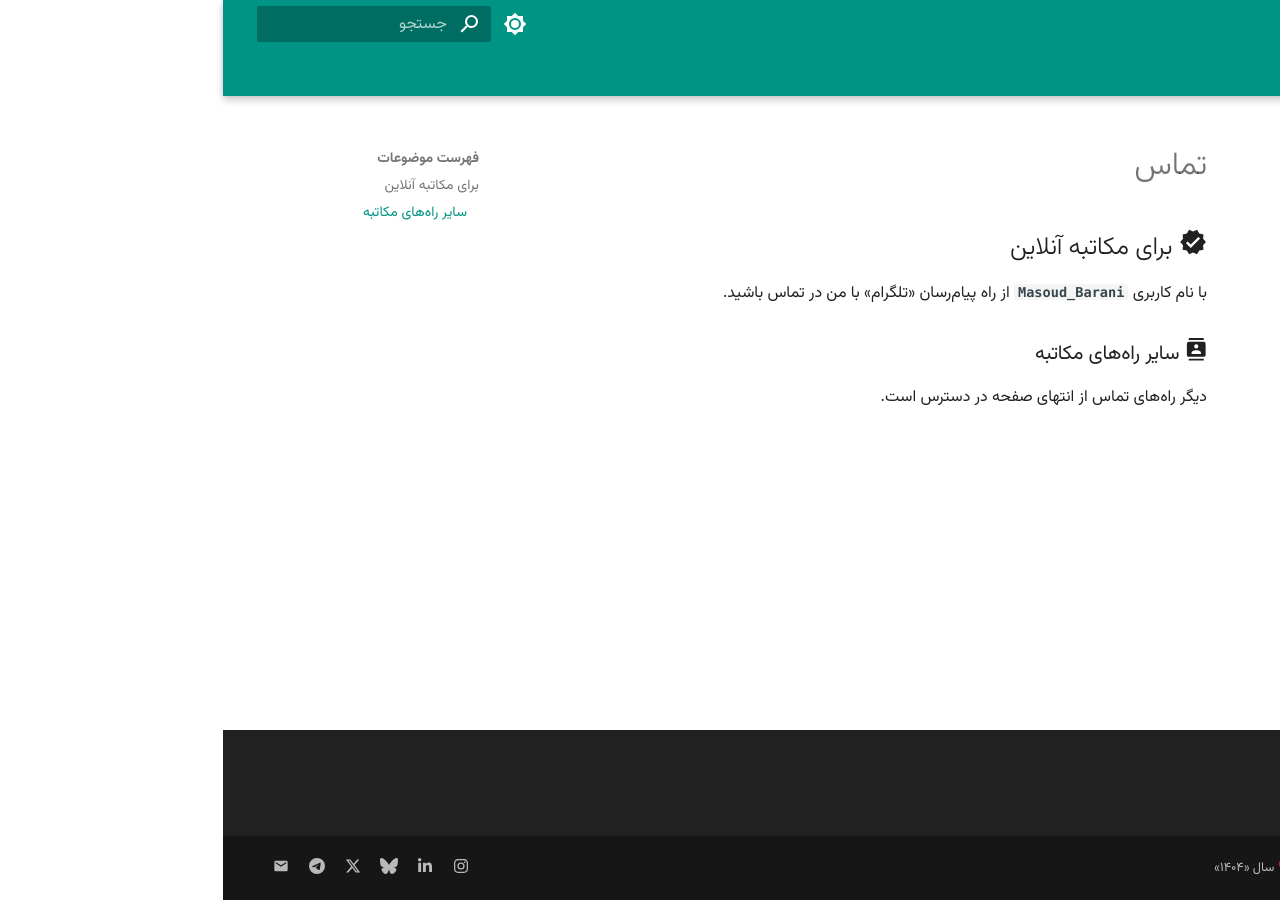
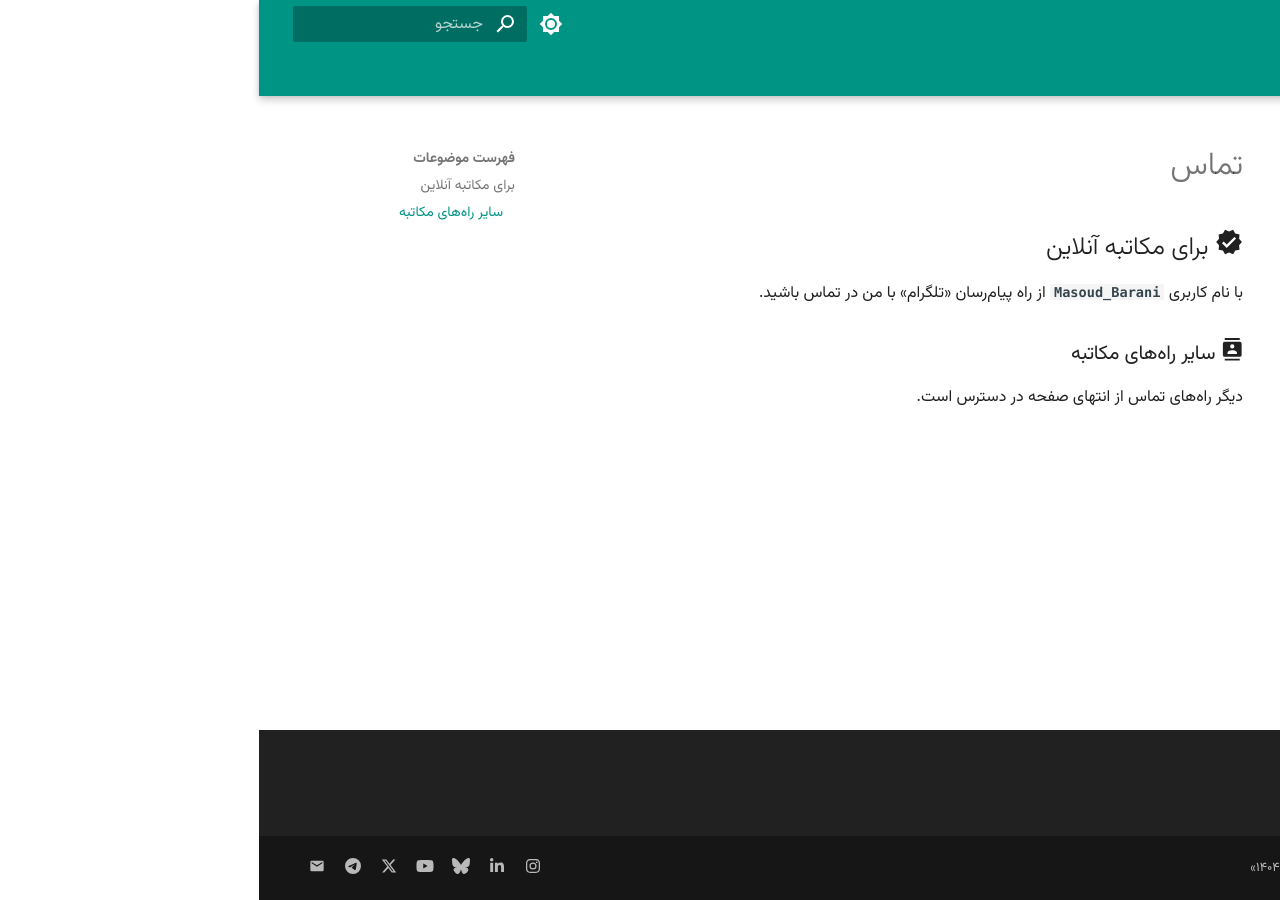
Before and after one commit to masoudbarani/masoudbarani.github.io, an MkDocs documentation site: the page built from docs/contact.md, in a window 1280 px wide. Built offline with MkDocs 1.6.1 and Material for MkDocs 9.7.7, drawn with Linux system fonts in a browser that asks for light colours; some web fonts are replaced.

Commit message:
update social profile

```diff
--- a/mkdocs.yml
+++ b/mkdocs.yml
@@ -88,6 +88,8 @@
       link: https://linkedin.com/in/MasoudBarani
     - icon: fontawesome/brands/bluesky
       link: https://bsky.app/profile/masoudbarani.ir
+    - icon: fontawesome/brands/youtube
+      link: https://www.youtube.com/@Masoud_Barani
     - icon: fontawesome/brands/x-twitter
       link: https://x.com/Masoud_Barani
     - icon: simple/telegram
```
